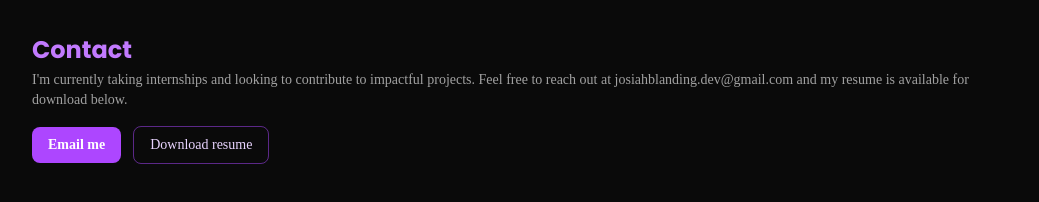
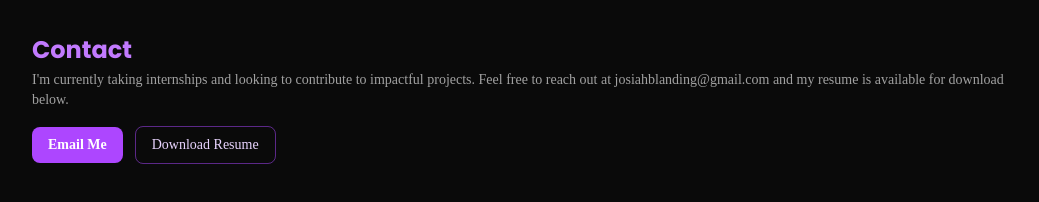
Before and after one commit to jblandin-art/Portfolio, a Next.js app: page /jblandin/ in a window 1280 px wide. Shown: the part 808-1010 px from the top of the page, without its empty margins (120-1159 px from the left). Built offline with nearby package versions, Linux system fonts and the light colour scheme.

Commit message:
removed .dev from email

```diff
--- a/src/app/projects/ig-metrics/page.js
+++ b/src/app/projects/ig-metrics/page.js
@@ -222,7 +222,7 @@ ipcMain.handle("save-csv", async (_, csvContent) => {
           Download App
         </a>
         <a
-          href="mailto:josiahblanding.dev@gmail.com"
+          href="mailto:josiahblanding@gmail.com"
           className="rounded-md border border-purple-500/70 px-4 py-2 text-sm text-purple-200 hover:bg-purple-800/40 transition"
         >
           Contact Me
--- a/src/app/projects/photo-share/page.js
+++ b/src/app/projects/photo-share/page.js
@@ -223,7 +223,7 @@ if (path.includes("/users/") || path.includes("/photos/")) {
           View Sprint Highlights
         </a>
         <a
-          href="mailto:josiahblanding.dev@gmail.com"
+          href="mailto:josiahblanding@gmail.com"
           className="rounded-md border border-purple-500/70 px-4 py-2 text-sm text-purple-200 hover:bg-purple-800/40 transition"
         >
           Contact Me
--- a/src/components/Home.js
+++ b/src/components/Home.js
@@ -84,12 +84,12 @@ export default function Home() {
             <section id="contact" className="mt-10 mb-8">
                 <div className="mb-4">
                     <h2 className="text-2xl font-bold font-poppins text-purple-400">Contact</h2>
-                    <p className="mt-1 text-sm text-muted-foreground">I'm currently taking internships and looking to contribute to impactful projects. Feel free to reach out at josiahblanding.dev@gmail.com and my resume is available for download below.</p>
+                    <p className="mt-1 text-sm text-muted-foreground">I'm currently taking internships and looking to contribute to impactful projects. Feel free to reach out at josiahblanding@gmail.com and my resume is available for download below.</p>
                 </div>
 
                 <div className="flex flex-wrap items-center gap-3 text-sm">
-                    <a href="mailto:josiahblanding.dev@gmail.com" className="rounded-md bg-purple-500 px-4 py-2 text-sm font-semibold text-white transition hover:bg-purple-400">Email me</a>
-                    <a target="_blank" rel="noopener noreferrer" href="https://drive.google.com/file/d/1pvUNSCnxiU-hUif2pOD446nHeo6X_AjH/view?usp=sharing" className="rounded-md border border-purple-500/50 px-4 py-2 text-sm text-purple-200 transition hover:bg-purple-800/40">Download resume</a>
+                    <a href="mailto:josiahblanding@gmail.com" className="rounded-md bg-purple-500 px-4 py-2 text-sm font-semibold text-white transition hover:bg-purple-400">Email Me</a>
+                    <a target="_blank" rel="noopener noreferrer" href="https://drive.google.com/file/d/1pvUNSCnxiU-hUif2pOD446nHeo6X_AjH/view?usp=sharing" className="rounded-md border border-purple-500/50 px-4 py-2 text-sm text-purple-200 transition hover:bg-purple-800/40">Download Resume</a>
                 </div>
             </section>
         </main>
```
